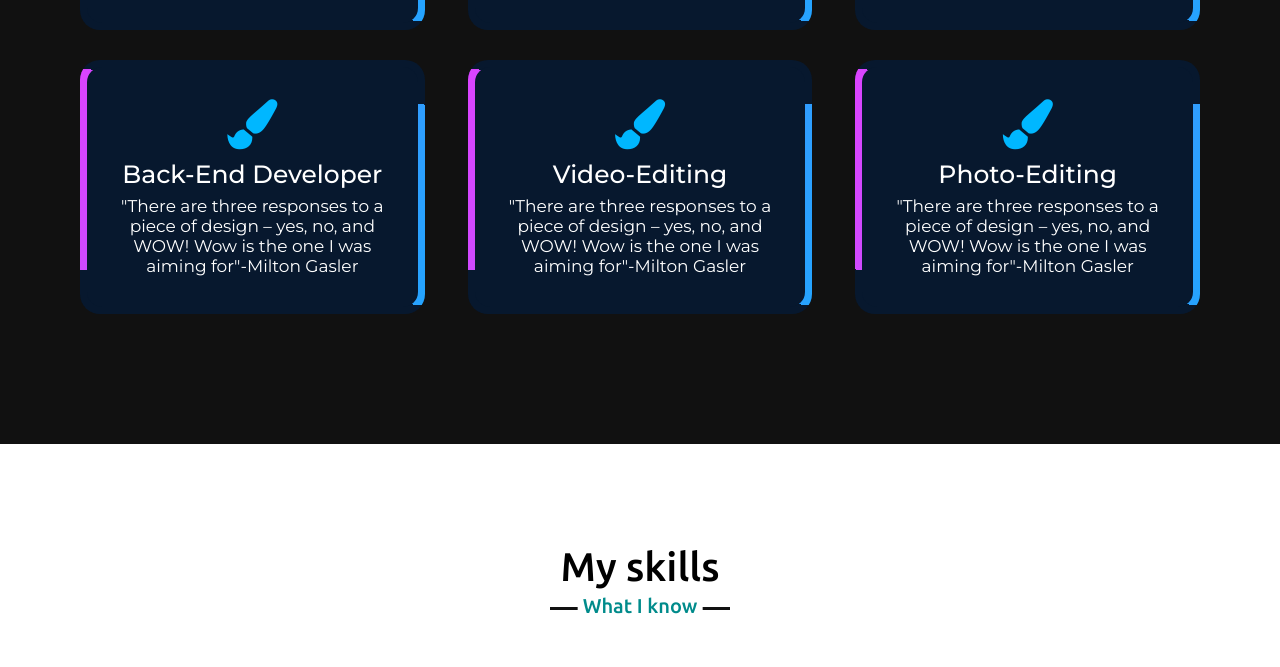
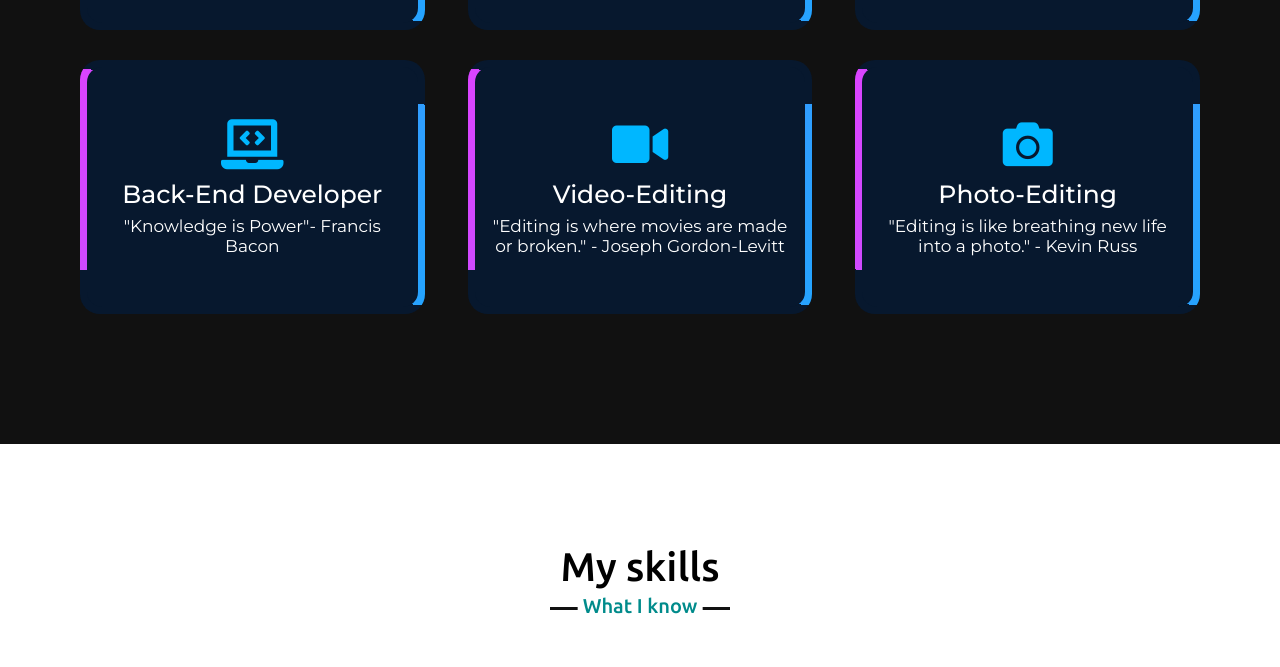
Before and after one commit to rhussatienza/MyPortfolio, a plain HTML site: page index.html in a window 1280 px wide. Shown: the part 3350-4017 px from the top of the page. Drawn offline with nearby package versions, Linux system fonts and the light colour scheme.

Commit message:
latest commit

```diff
--- a/index.html
+++ b/index.html
@@ -231,31 +231,27 @@
           </div>
           <div class="card">
             <div class="box">
-              <i class="fas fa-paint-brush"></i>
+              <i class="fas fa-laptop-code"></i>
               <div class="text">Back-End Developer</div>
+              <p>"Knowledge is Power"- Francis Bacon</p>
+            </div>
+          </div>
+          <div class="card">
+            <div class="box">
+              <i class="fas fa-video"></i>
+              <div class="text">Video-Editing</div>
               <p>
-                "There are three responses to a piece of design – yes, no, and
-                WOW! Wow is the one I was aiming for"-Milton Gasler
+                "Editing is where movies are made or broken." - Joseph
+                Gordon-Levitt
               </p>
             </div>
           </div>
           <div class="card">
             <div class="box">
-              <i class="fas fa-paint-brush"></i>
-              <div class="text">Video-Editing</div>
-              <p>
-                "There are three responses to a piece of design – yes, no, and
-                WOW! Wow is the one I was aiming for"-Milton Gasler
-              </p>
-            </div>
-          </div>
-          <div class="card">
-            <div class="box">
-              <i class="fas fa-paint-brush"></i>
+              <i class="fas fa-camera"></i>
               <div class="text">Photo-Editing</div>
               <p>
-                "There are three responses to a piece of design – yes, no, and
-                WOW! Wow is the one I was aiming for"-Milton Gasler
+                "Editing is like breathing new life into a photo." - Kevin Russ
               </p>
             </div>
           </div>
--- a/style.css
+++ b/style.css
@@ -96,7 +96,7 @@ section .title::after{
 }
 
 .navbar.sticky{
-    padding: 20px 0;
+    padding: 15px 0;
     background: darkcyan;
 }
 
@@ -1331,6 +1331,10 @@ footer span a:hover{
     .services .serv-content .card{
         width: 100%;
     }
+    .about .about-content .right p{
+        text-align: justify;
+        font-size: 20px;
+    }
 }
 
 @media (max-width: 500px) {
@@ -1383,4 +1387,8 @@ footer span a:hover{
     .start .title::after {
         font-size: 14px;
     }
+    .about .about-content .right p{
+        text-align: justify;
+        font-size: 15px;
+    }
 }
```
